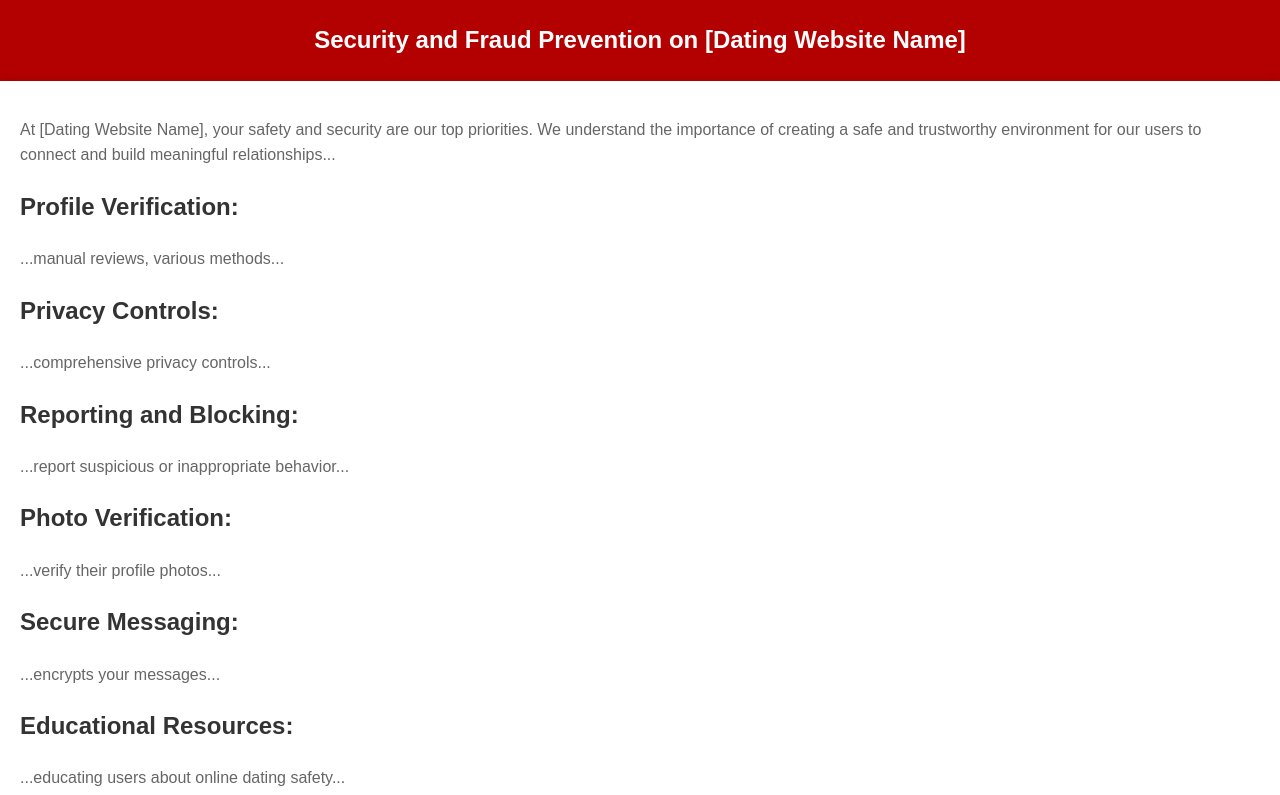
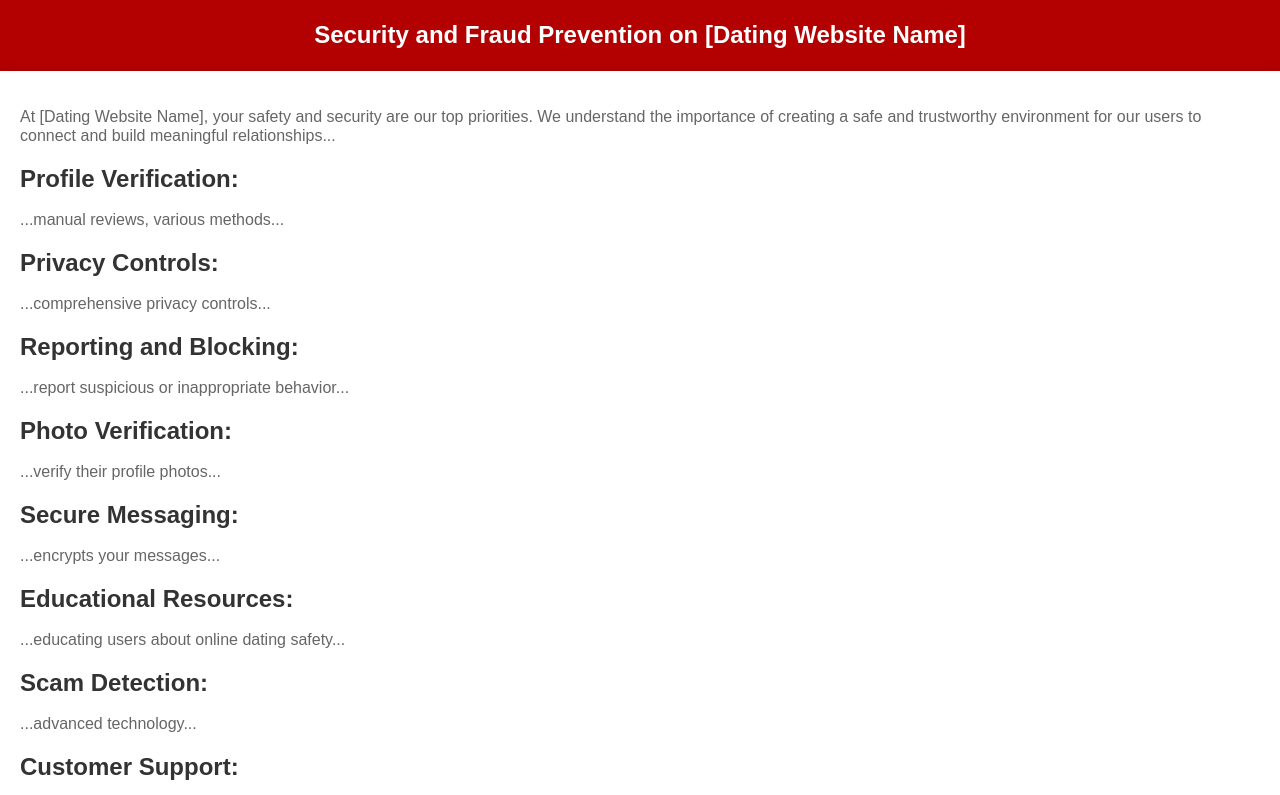
Before and after one commit to saurabh99t/options_fraud, a plain HTML site: page index.html in a window 1280 px wide. Shown: the top 795 px of the page. Drawn offline with Linux system fonts and the light colour scheme.

Commit message:
Add files via upload

```diff
--- a/index.html
+++ b/index.html
@@ -7,7 +7,7 @@
     <style>
         body {
             font-family: Arial, sans-serif;
-            line-height: 1.6;
+            line-height: 1.2;
             margin: 0;
             padding: 0;
             background-color: #f4f4f4;
@@ -23,6 +23,8 @@
 
         h2 {
             color: #333;
+            margin: 0;
+
         }
 
 
```
